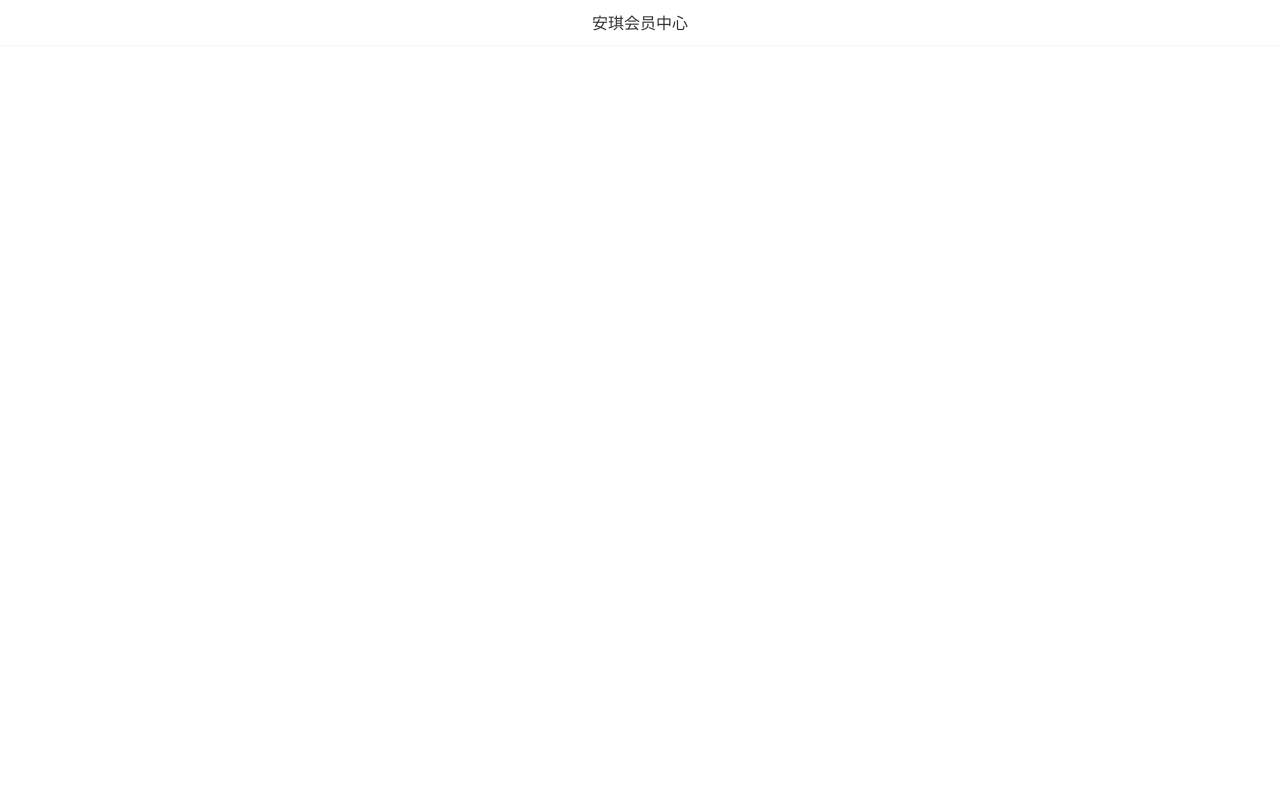
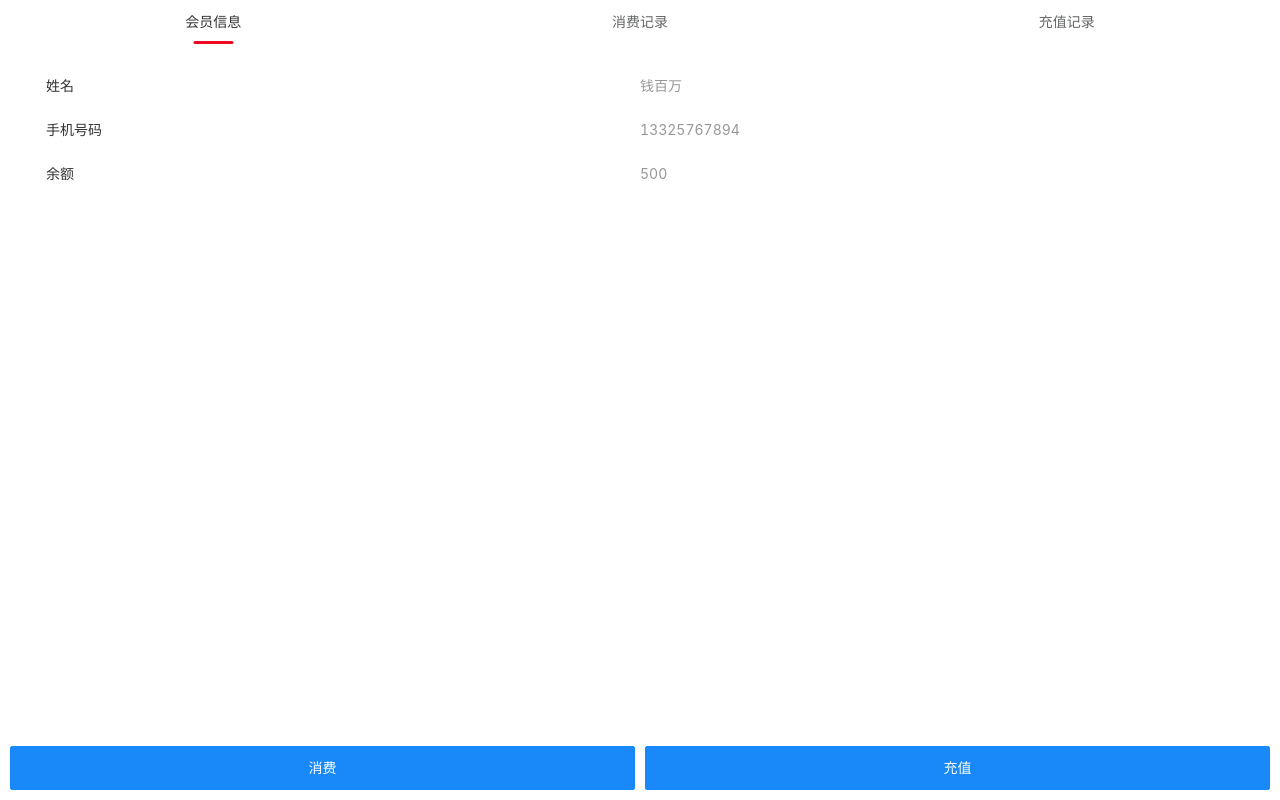
Before and after one commit to 100217/anqi, a Vue app: page /member-center/info/1 in a window 1280 px wide. Built offline with nearby package versions, Linux system fonts and the light colour scheme.

Commit message:
增加会员中心页面

```diff
--- a/src/App.vue
+++ b/src/App.vue
@@ -11,6 +11,11 @@ export default {
       showNav: true
     }
   },
+  provide () {
+    return {
+      back: this.back
+    }
+  },
   created() {
     this.showNavNames = ['Home']
   },
@@ -19,14 +24,19 @@ export default {
       let { name } = to
       this.showNav = this.showNavNames.indexOf(name) > -1
     }
-  }
+  },
+  methods: {
+    back() {
+      this.$router.go(-1)
+    },
+  },
 }
 </script>
 <style lang="less">
 html, body{
   padding: 0;
   margin: 0;
-  height: 100vh;
+  height: 100%;
 }
 #app {
   // font-family: Avenir, Helvetica, Arial, sans-serif;
@@ -57,5 +67,13 @@ html, body{
       text-align: left;
     }
   }
+  &.align-left-all{
+    .van-cell__title{
+      text-align: left;
+    }
+    .van-cell__value{
+      text-align: left;
+    }
+  }
 }
 </style>
--- a/src/router/index.js
+++ b/src/router/index.js
@@ -11,7 +11,21 @@ const routes = [
   },{
     path: '/project-edit/:projectId/',
     name: 'ProjectEdit',
-    component: () => import(/* webpackChunkName: "about" */ '../views/project-edit/index.vue')
+    component: () => import('../views/project-edit/index.vue')
+  },{
+    path: '/add-member',
+    name: 'AddMember',
+    component: () => import('../views/home/add-member.vue')
+  },{
+    path: '/member-center',
+    component: () => import('../views/member-center/index.vue'),
+    children: [
+      {
+        path: 'info/:userId',
+        name: 'MemberInfo',
+        component: () => import('../views/member-center/info.vue')
+      },
+    ],
   },
 ]
 
--- a/src/vant.js
+++ b/src/vant.js
@@ -1,5 +1,5 @@
 import Vue from 'vue';
-import { Button, Tab, Tabs, Search, Cell, List, NavBar, SwipeCell, Icon, Field, Form } from 'vant';
+import { Button, Tab, Tabs, Search, Cell, List, NavBar, SwipeCell, Icon, Field, Form, Picker, Popup, NumberKeyboard} from 'vant';
 
 Vue.use(Button);
 Vue.use(Tab);
@@ -12,3 +12,6 @@ Vue.use(SwipeCell);
 Vue.use(Icon);
 Vue.use(Field);
 Vue.use(Form);
+Vue.use(Picker);
+Vue.use(Popup);
+Vue.use(NumberKeyboard);
--- /dev/null
+++ b/src/views/home/add-member.vue
@@ -0,0 +1,44 @@
+<template>
+  <div class="add-member">
+    <van-nav-bar :title="title" left-arrow @click-left="back" />
+    <van-form @submit="onSubmit">
+      <van-field v-model="name" name="name" label="姓名" input-align="right"/>
+      <van-field v-model="phone" type="number" name="phone" label="手机号码" input-align="right"/>
+      <van-field v-model="balance" type="number" name="balance" label="充值" input-align="right"/>
+      <div style="margin: 16px;">
+        <van-button round block type="info" native-type="submit">提交</van-button>
+      </div>
+    </van-form>
+  </div>
+</template>
+
+<script>
+
+export default {
+  name: 'AddMember',
+  data() {
+    return {
+      title: '新增会员',
+      name: '',
+      phone: '',
+      balance: '',
+    }
+  },
+  inject: ['back'],
+  created() {
+
+  },
+  methods: {
+    onSubmit(values) {
+      this.$router.push({
+        name: 'Home'
+      })
+    },
+  },
+}
+</script>
+<style lang="less" scoped>
+.add-member{
+
+}
+</style>
--- a/src/views/home/user-list.vue
+++ b/src/views/home/user-list.vue
@@ -4,8 +4,11 @@
     <div class="list-box flex-item">
       <!-- <van-cell v-for="user in userList" :key="user.id" :title="'姓名：' + user.name" :value="user.phone"></van-cell> -->
       <van-list v-model="loading" :finished="finished" finished-text="没有更多了" @load="onLoad">
-        <van-cell class="align-left" v-for="(user, index) in showList" :key="index" :title="user.name" :value="user.phone"></van-cell>
+        <van-cell class="align-left" v-for="(user, index) in showList" :key="index" :title="user.name" :value="user.phone" @touchstart.native.stop="viewMember(user)" />
       </van-list>
+    </div>
+    <div class="footer">
+      <van-button block type="primary" @click="addMember">新增会员</van-button>
     </div>
   </div>
 </template>
@@ -39,6 +42,16 @@ export default {
   },
   methods: {
     onLoad() {},
+    addMember() {
+      this.$router.push({
+        name: 'AddMember'
+      })
+    },
+    viewMember(user) {
+      this.$router.push({
+        path: '/member-center/info/' + user.id
+      })
+    },
   },
 }
 </script>
@@ -47,6 +60,9 @@ export default {
   .list-box{
     overflow: hidden auto;
   }
+  .footer{
+    padding: 10px;
+  }
 }
 </style>
 <style lang="less">
--- /dev/null
+++ b/src/views/member-center/index.vue
@@ -0,0 +1,35 @@
+<template>
+  <div class="member-center flex">
+    <van-tabs class="member-center-tab" v-model="activeTab">
+      <van-tab v-for="tab in tabs" :key="tab.value" :title="tab.name"></van-tab>
+    </van-tabs>
+    <router-view class="flex-item"/>
+  </div>
+</template>
+
+<script>
+export default {
+  name: 'MemberCenter',
+  components: {
+
+  },
+  data() {
+    return {
+
+      activeTab: 0,
+      tabs: [
+        {
+          name: '会员信息',
+          value: 1
+        },{
+          name: '消费记录',
+          value: 2
+        },{
+          name: '充值记录',
+          value: 3
+        }
+      ],
+    }
+  },
+}
+</script>
--- /dev/null
+++ b/src/views/member-center/info.vue
@@ -0,0 +1,44 @@
+<template>
+  <div class="member-center-info flex">
+    <div class="content flex-item">
+      <van-cell class="align-left-all" :border="false" title="姓名" :value="userInfo.name"/>
+      <van-cell class="align-left-all" :border="false" title="手机号码" :value="userInfo.phone"/>
+      <van-cell class="align-left-all" :border="false" title="余额" :value="userInfo.balance"/>
+    </div>
+    <div class="footer flex-row">
+      <van-button type="info">消费</van-button>
+      <van-button type="info">充值</van-button>
+    </div>
+  </div>
+</template>
+
+<script>
+export default {
+  name: 'MemberCenter',
+  data() {
+    return {
+      userInfo: {
+        name: '钱百万',
+        phone: '13325767894',
+        balance: '500'
+      },
+    }
+  },
+}
+</script>
+<style lang="less" scoped>
+.member-center-info{
+  .content{
+    padding: 20px 30px;
+  }
+  .footer{
+    padding: 10px;
+    .van-button{
+      width: calc(50% - 5px);
+      &+.van-button{
+        margin-left: 10px;
+      }
+    }
+  }
+}
+</style>
--- a/src/views/project-edit/index.vue
+++ b/src/views/project-edit/index.vue
@@ -1,9 +1,16 @@
 <template>
   <div class="project-edit">
     <van-nav-bar :title="title" left-arrow @click-left="back" />
-    <van-form >
-      <van-field v-model="name" label="名称"/>
-      <van-field v-model="price" label="单价"/>
+    <van-form @submit="onSubmit">
+      <van-field v-model="name" name="name" label="名称" input-align="right"/>
+      <van-field v-model="price" type="number" name="price" label="单价" input-align="right"/>
+      <van-field readonly clickable name="unit" :value="unit" label="单位" input-align="right" @click="showUnit = true"/>
+      <van-popup v-model="showUnit" position="bottom">
+        <van-picker show-toolbar :columns="units" @confirm="onConfirm" @cancel="showUnit = false"/>
+      </van-popup>
+      <div style="margin: 16px;">
+        <van-button round block type="info" native-type="submit">提交</van-button>
+      </div>
     </van-form>
   </div>
 </template>
@@ -17,16 +24,24 @@ export default {
       title: '',
       name: '',
       price: '',
+      unit: null,
+      units: ['次', '小时'],
+      showUnit: false,
     }
   },
+  inject: ['back'],
   created() {
     this.projectId = this.$route.params.projectId
     this.title = this.projectId == 'add' ? '新增项目' : '编辑项目'
   },
   methods: {
-    back() {
-      this.$router.go(-1)
-    }
+    onConfirm(value) {
+      this.unit = value
+      this.showUnit = false
+    },
+    onSubmit(values) {
+      console.log(this.name, this.price, this.unit, values)
+    },
   },
 }
 </script>
```
